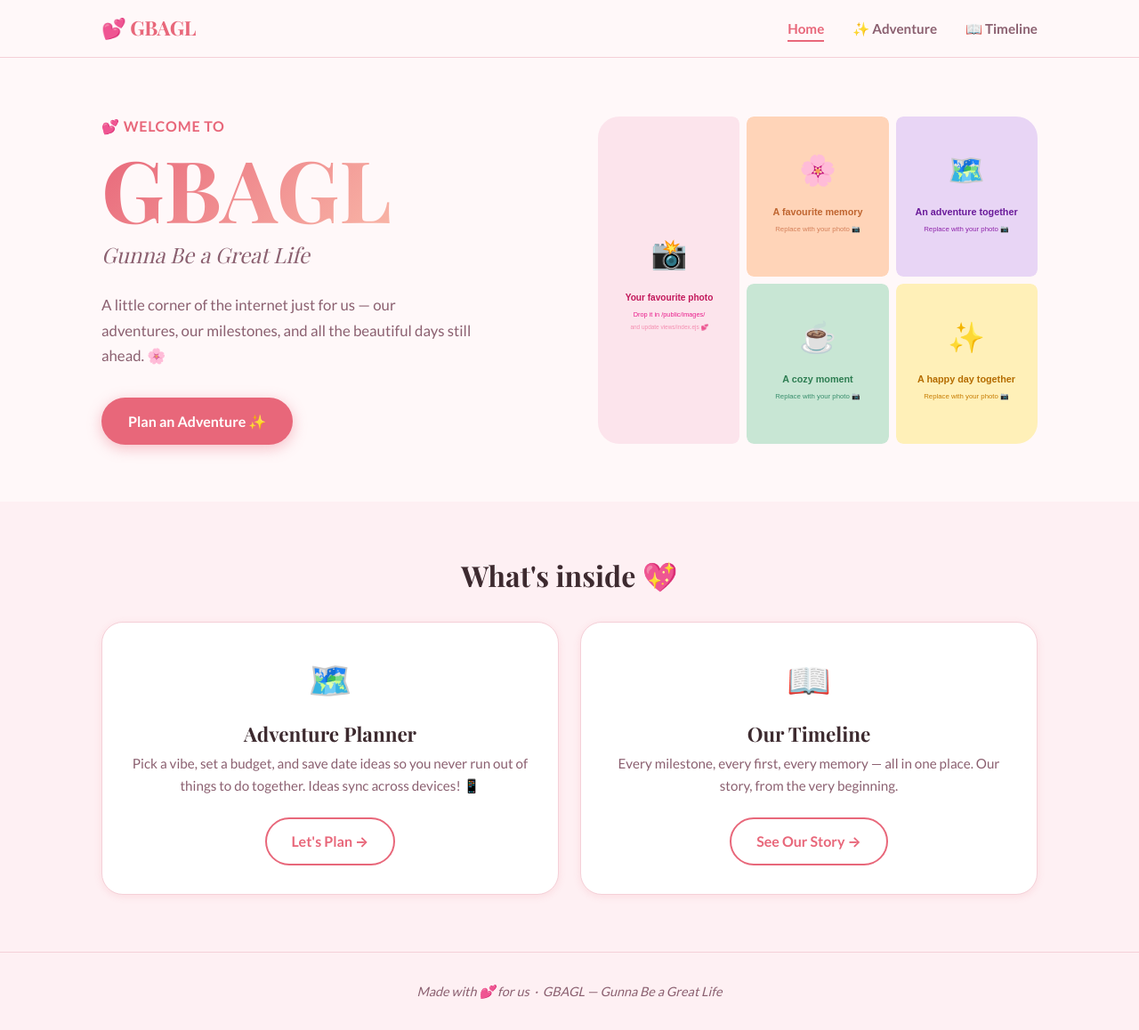
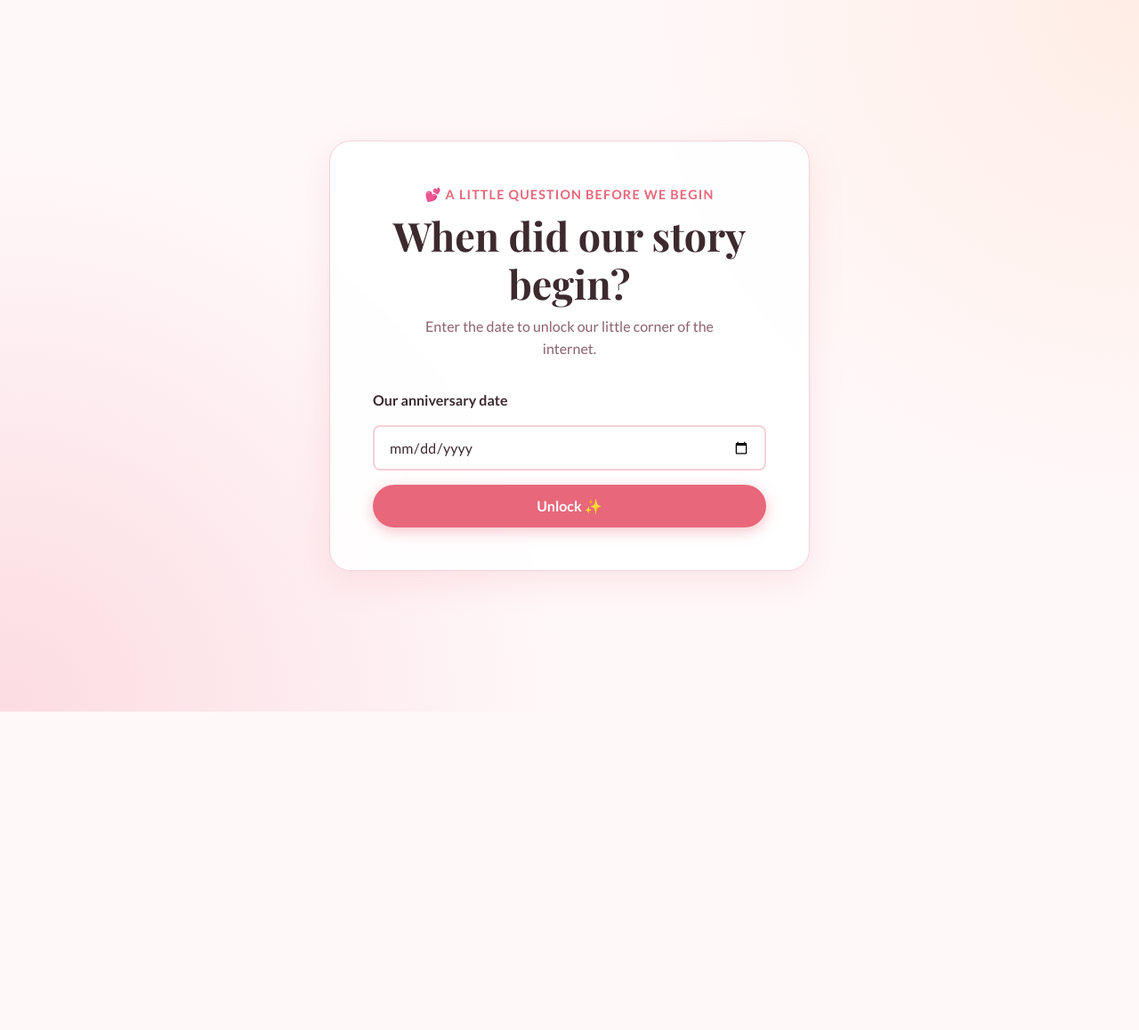
Before and after one commit to GieraelOrtega/gbagl, a Node server app: page / in a window 1280 px wide. Shown: the whole page at 89% size. After the commit the page ends 800 px from the top, so only its background shows below. Run offline with Node 20, Linux system fonts and the light colour scheme; some web fonts are replaced.

Commit message:
Apply remaining changes

```diff
--- /dev/null
+++ b/lib/gate-token.js
@@ -0,0 +1,90 @@
+const crypto = require('crypto');
+
+const UNLOCK_COOKIE_NAME = 'gbagl_unlock';
+
+const ANNIVERSARY_DATE = process.env.ANNIVERSARY_DATE || '';
+let gateSecret = process.env.GATE_SECRET;
+
+if (!ANNIVERSARY_DATE) {
+  console.warn('⚠️  ANNIVERSARY_DATE is not set. Unlock attempts will fail until it is configured.');
+}
+
+if (!gateSecret) {
+  gateSecret = crypto.randomBytes(32).toString('hex');
+  console.warn(
+    '⚠️  GATE_SECRET is not set. Generated a temporary secret for this process; ' +
+    'unlock cookies will reset after restart.',
+  );
+}
+
+function parseCookies(cookieHeader = '') {
+  return cookieHeader
+    .split(';')
+    .map(part => part.trim())
+    .filter(Boolean)
+    .reduce((acc, part) => {
+      const index = part.indexOf('=');
+      if (index === -1) return acc;
+      const key = part.slice(0, index).trim();
+      const value = part.slice(index + 1).trim();
+      try {
+        acc[key] = decodeURIComponent(value);
+      } catch {
+        acc[key] = value;
+      }
+      return acc;
+    }, {});
+}
+
+function signPayload(payload) {
+  return crypto.createHmac('sha256', gateSecret).update(payload).digest('hex');
+}
+
+function createUnlockToken() {
+  const payload = Buffer.from(`unlocked:${Date.now()}`).toString('base64url');
+  const signature = signPayload(payload);
+  return `${payload}.${signature}`;
+}
+
+function verifyUnlockToken(token) {
+  if (typeof token !== 'string') return false;
+
+  const splitIndex = token.lastIndexOf('.');
+  if (splitIndex <= 0) return false;
+
+  const payload = token.slice(0, splitIndex);
+  const signature = token.slice(splitIndex + 1);
+  const expectedSignature = signPayload(payload);
+
+  const providedBuffer = Buffer.from(signature);
+  const expectedBuffer = Buffer.from(expectedSignature);
+
+  if (providedBuffer.length !== expectedBuffer.length) return false;
+
+  if (!crypto.timingSafeEqual(providedBuffer, expectedBuffer)) return false;
+
+  try {
+    const decoded = Buffer.from(payload, 'base64url').toString('utf8');
+    return decoded.startsWith('unlocked:');
+  } catch {
+    return false;
+  }
+}
+
+function isUnlockedRequest(req) {
+  const cookies = parseCookies(req.headers.cookie || '');
+  return verifyUnlockToken(cookies[UNLOCK_COOKIE_NAME]);
+}
+
+function isCorrectAnniversaryDate(dateValue) {
+  return typeof dateValue === 'string' && dateValue === ANNIVERSARY_DATE;
+}
+
+module.exports = {
+  UNLOCK_COOKIE_NAME,
+  createUnlockToken,
+  verifyUnlockToken,
+  parseCookies,
+  isUnlockedRequest,
+  isCorrectAnniversaryDate,
+};
--- a/public/css/style.css
+++ b/public/css/style.css
@@ -657,6 +657,138 @@ h1, h2, h3, h4 {
 .error-page__message { font-size: 1.4rem; font-family: var(--font-heading); margin-bottom: var(--space-sm); }
 .error-page__sub     { color: var(--color-text-muted); margin-bottom: var(--space-xl); }
 
+/* ── Anniversary gate ───────────────────────────────────────── */
+.gate {
+  min-height: 100vh;
+  display: grid;
+  place-items: center;
+  padding: var(--space-xl);
+  background:
+    radial-gradient(circle at top right, rgba(255, 212, 184, 0.3), transparent 38%),
+    radial-gradient(circle at bottom left, rgba(244, 160, 176, 0.32), transparent 42%),
+    var(--color-bg);
+  position: relative;
+  overflow: hidden;
+}
+
+.gate__shell {
+  width: min(100%, 540px);
+  background: rgba(255, 255, 255, 0.88);
+  border: 1px solid var(--color-border);
+  border-radius: var(--radius-lg);
+  box-shadow: var(--shadow-lg);
+  backdrop-filter: blur(4px);
+  -webkit-backdrop-filter: blur(4px);
+  padding: clamp(var(--space-lg), 4vw, var(--space-2xl));
+  text-align: center;
+  position: relative;
+  z-index: 2;
+  transition: transform 0.25s ease;
+}
+
+.gate--animating .gate__shell {
+  animation: gatePulse 0.55s ease;
+}
+
+.gate__eyebrow {
+  color: var(--color-primary);
+  font-size: 0.9rem;
+  font-weight: 700;
+  text-transform: uppercase;
+  letter-spacing: 0.08em;
+  margin-bottom: var(--space-sm);
+}
+
+.gate__title {
+  font-size: clamp(1.9rem, 6vw, 2.8rem);
+  margin-bottom: var(--space-sm);
+}
+
+.gate__subtitle {
+  color: var(--color-text-muted);
+  margin: 0 auto var(--space-xl);
+  max-width: 36ch;
+}
+
+.gate__form {
+  display: grid;
+  gap: var(--space-md);
+}
+
+.gate__label {
+  text-align: left;
+  font-weight: 700;
+}
+
+.gate__input {
+  width: 100%;
+  padding: 0.8rem var(--space-md);
+  border: 2px solid var(--color-border);
+  border-radius: var(--radius-sm);
+  font-family: var(--font-body);
+  font-size: 1rem;
+  color: var(--color-text);
+  background: #fff;
+}
+
+.gate__input:focus {
+  outline: none;
+  border-color: var(--color-primary);
+  box-shadow: 0 0 0 3px rgba(232, 103, 122, 0.18);
+}
+
+.gate__message {
+  border-radius: var(--radius-sm);
+  font-weight: 700;
+  margin-bottom: var(--space-lg);
+  padding: 0.7rem var(--space-md);
+}
+
+.gate__message--error {
+  background: var(--color-error-bg);
+  color: var(--color-error-text);
+}
+
+.gate__message--warning {
+  background: var(--color-warning-bg);
+  color: var(--color-warning-text);
+}
+
+.gate-hearts {
+  position: absolute;
+  inset: 0;
+  pointer-events: none;
+  z-index: 1;
+}
+
+.gate-hearts__heart {
+  position: absolute;
+  bottom: -30px;
+  opacity: 0;
+  font-size: 1.25rem;
+  animation: gateHeartRise linear forwards;
+}
+
+@keyframes gateHeartRise {
+  0% {
+    transform: translateY(0) scale(0.9);
+    opacity: 0;
+  }
+  20% {
+    opacity: 0.9;
+  }
+  100% {
+    transform: translateY(-95vh) scale(1.15);
+    opacity: 0;
+  }
+}
+
+@keyframes gatePulse {
+  0%,
+  100% { transform: scale(1); }
+  50% { transform: scale(1.015); }
+}
+
 /* ── Footer ─────────────────────────────────────────────────── */
 .footer {
   background: var(--color-bg-alt);
--- /dev/null
+++ b/routes/gate.js
@@ -0,0 +1,72 @@
+const express = require('express');
+const rateLimit = require('express-rate-limit');
+const {
+  UNLOCK_COOKIE_NAME,
+  createUnlockToken,
+  isUnlockedRequest,
+  isCorrectAnniversaryDate,
+} = require('../lib/gate-token');
+
+const router = express.Router();
+
+function renderGate(res, { message = null, messageType = 'error', triggerAnimation = false } = {}) {
+  return res.render('gate', {
+    title: 'Anniversary Gate — GBAGL',
+    page: '',
+    message,
+    messageType,
+    triggerAnimation,
+  });
+}
+
+// 5 attempts per minute per IP is enough for normal typo correction,
+// while slowing down brute-force guessing.
+const unlockLimiter = rateLimit({
+  windowMs: 60 * 1000,
+  max: 5,
+  standardHeaders: true,
+  legacyHeaders: false,
+  handler: (req, res) => {
+    res.status(429);
+    return renderGate(res, {
+      message: 'Slow down 💕, try again in a moment.',
+      messageType: 'warning',
+      triggerAnimation: true,
+    });
+  },
+});
+
+router.get('/', (req, res) => {
+  if (isUnlockedRequest(req)) {
+    return res.redirect('/home');
+  }
+
+  return renderGate(res);
+});
+
+router.post('/unlock', unlockLimiter, (req, res) => {
+  const submittedDate =
+    typeof req.body.anniversaryDate === 'string' ? req.body.anniversaryDate.trim() : '';
+
+  if (isCorrectAnniversaryDate(submittedDate)) {
+    res.cookie(UNLOCK_COOKIE_NAME, createUnlockToken(), {
+      httpOnly: true,
+      sameSite: 'lax',
+      secure: process.env.NODE_ENV === 'production',
+      signed: false,
+      path: '/',
+      maxAge: 1000 * 60 * 60 * 24 * 365,
+    });
+
+    return res.redirect('/home');
+  }
+
+  res.status(401);
+  return renderGate(res, {
+    message: "That's not quite it, try again 💔",
+    messageType: 'error',
+    triggerAnimation: true,
+  });
+});
+
+module.exports = router;
--- a/routes/index.js
+++ b/routes/index.js
@@ -1,5 +1,5 @@
 /**
- * routes/index.js — Landing page
+ * routes/index.js — Home (unlocked) landing page
  */
 
 const express = require('express');
@@ -7,7 +7,7 @@ const router  = express.Router();
 
 router.get('/', (req, res) => {
   res.render('index', {
-    title: 'GBAGL — Gunna Be a Great Life',
+    title: 'Home — GBAGL',
     page:  'home',
   });
 });
--- a/server.js
+++ b/server.js
@@ -13,6 +13,7 @@ require('dotenv').config(); // Load .env variables before anything else
 const express = require('express');
 const path    = require('path');
 const { initDb } = require('./db');
+const requireUnlocked = require('./middleware/requireUnlocked');
 
 const app  = express();
 const PORT = process.env.PORT || 3000;
@@ -28,7 +29,10 @@ app.use(express.json());                          // Parse JSON bodies
 app.use(express.static(path.join(__dirname, 'public'))); // Serve CSS/JS/images
 
 // ── Routes ─────────────────────────────────────────────────
-app.use('/',          require('./routes/index'));
+app.use('/', require('./routes/gate'));
+
+app.use(requireUnlocked);
+app.use('/home',      require('./routes/index'));
 app.use('/adventure', require('./routes/adventure'));
 app.use('/timeline',  require('./routes/timeline'));
 
--- a/views/404.ejs
+++ b/views/404.ejs
@@ -8,7 +8,7 @@
       <h1 class="error-page__title">404</h1>
       <p class="error-page__message">Oops! That page doesn't exist.</p>
       <p class="error-page__sub">But don't worry — there are plenty of better pages right here. 💕</p>
-      <a href="/" class="btn btn--primary">Take Me Home →</a>
+      <a href="/home" class="btn btn--primary">Take Me Home →</a>
     </div>
   </div>
 </main>
--- /dev/null
+++ b/views/gate.ejs
@@ -0,0 +1,34 @@
+<%- include('partials/head') %>
+
+<main class="gate">
+  <div class="gate__shell">
+    <p class="gate__eyebrow">💕 A little question before we begin</p>
+    <h1 class="gate__title">When did our story begin?</h1>
+    <p class="gate__subtitle">Enter the date to unlock our little corner of the internet.</p>
+
+    <% if (message) { %>
+      <div class="gate__message gate__message--<%= messageType %>"><%= message %></div>
+    <% } %>
+
+    <form id="unlockForm" class="gate__form" action="/unlock" method="post">
+      <label for="anniversaryDate" class="gate__label">Our anniversary date</label>
+      <input
+        id="anniversaryDate"
+        name="anniversaryDate"
+        class="gate__input"
+        type="date"
+        required
+      />
+      <button id="unlockButton" type="submit" class="btn btn--primary btn--full">Unlock ✨</button>
+    </form>
+  </div>
+
+  <div class="gate-hearts" id="gateHearts" aria-hidden="true"></div>
+</main>
+
+<script>
+  window.GATE_TRIGGER_ANIMATION = <%= triggerAnimation ? 'true' : 'false' %>;
+</script>
+<script src="/js/gate.js"></script>
+</body>
+</html>
--- a/views/partials/nav.ejs
+++ b/views/partials/nav.ejs
@@ -1,12 +1,12 @@
 <nav class="nav">
   <div class="nav__container">
-    <a href="/" class="nav__logo">💕 GBAGL</a>
+    <a href="/home" class="nav__logo">💕 GBAGL</a>
     <button class="nav__toggle" id="navToggle" aria-label="Toggle navigation">
       <span></span><span></span><span></span>
     </button>
     <ul class="nav__links" id="navLinks">
       <li>
-        <a href="/" class="nav__link<%= page === 'home'      ? ' nav__link--active' : '' %>">Home</a>
+        <a href="/home" class="nav__link<%= page === 'home'      ? ' nav__link--active' : '' %>">Home</a>
       </li>
       <li>
         <a href="/adventure" class="nav__link<%= page === 'adventure' ? ' nav__link--active' : '' %>">✨ Adventure</a>
```
Also changed, not shown: middleware/requireUnlocked.js (added, +11 -0 lines), public/js/gate.js (added, +40 -0 lines), README.md, 1 other file.
